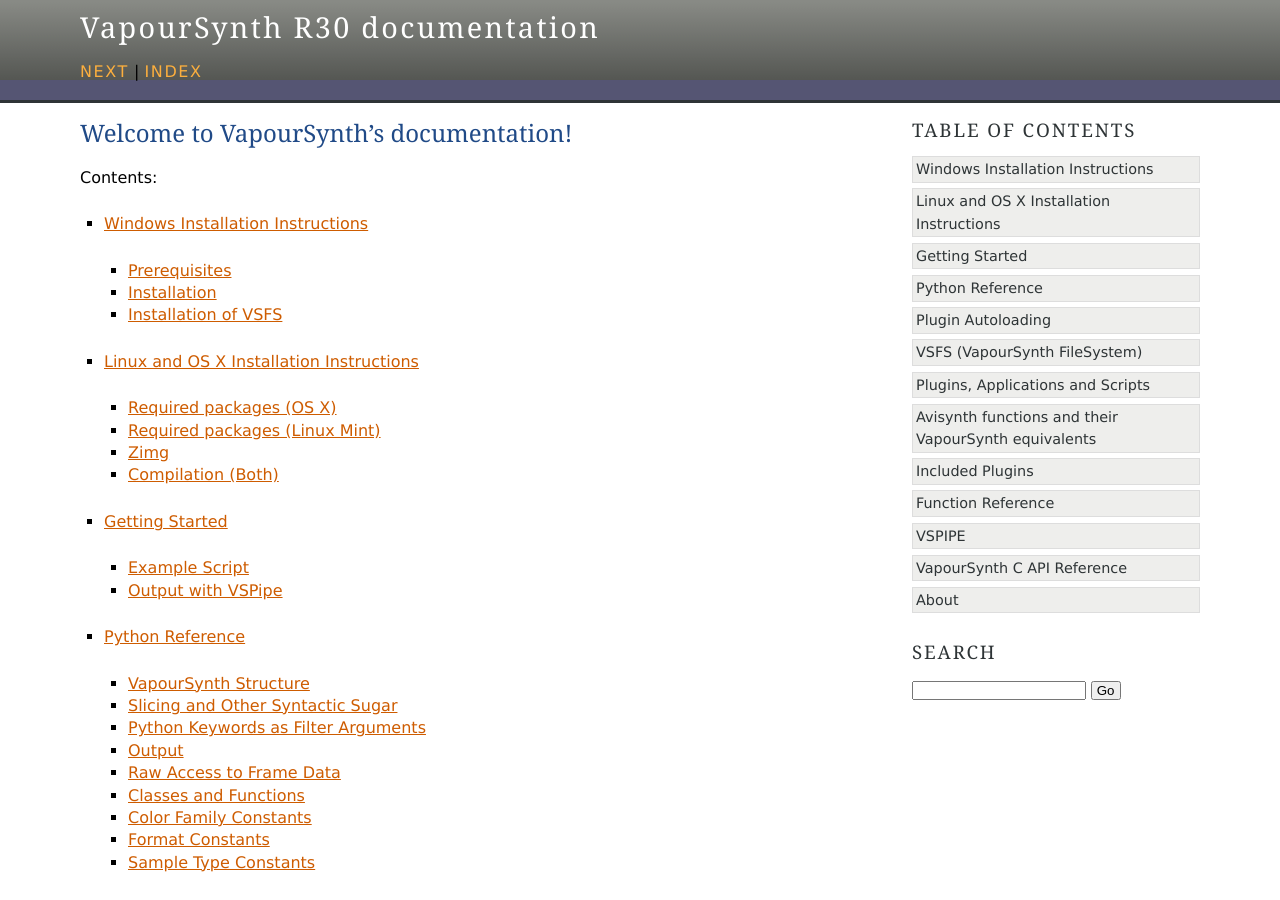
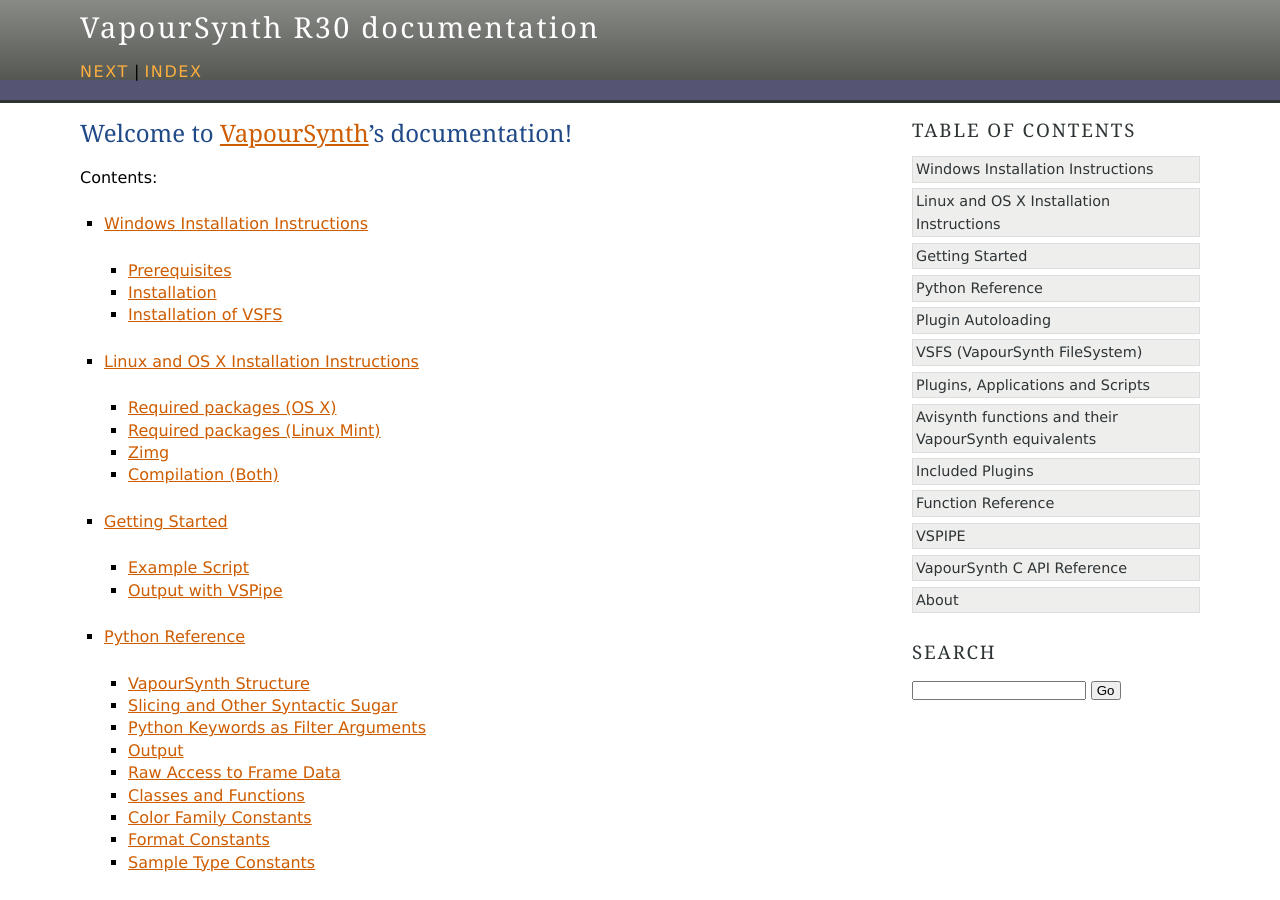
Before and after one commit to vapoursynth/vapoursynth, a Sphinx documentation site: the page built from doc/index.rst, in a window 1280 px wide and 900 px high. Built offline with Sphinx 7.4.7, drawn with Linux system fonts in a browser that asks for light colours; formulas are drawn with MathJax 3; some of the changed lines change nothing that is shown.

Commit message:
Add link to return to website in docs

```diff
--- a/doc/index.rst
+++ b/doc/index.rst
@@ -1,13 +1,7 @@
-.. VapourSynth documentation master file, created by
-   sphinx-quickstart on Fri Sep 21 16:39:30 2012.
-   You can adapt this file completely to your liking, but it should at least
-   contain the root `toctree` directive.
-
-Welcome to VapourSynth's documentation!
-=======================================
+Welcome to `VapourSynth <http://www.vapoursynth.com/>`_'s documentation!
+========================================================================
 
 Contents:
-
 
 .. toctree::
    :maxdepth: 3
```
Also changed, not shown: 1 other file.
